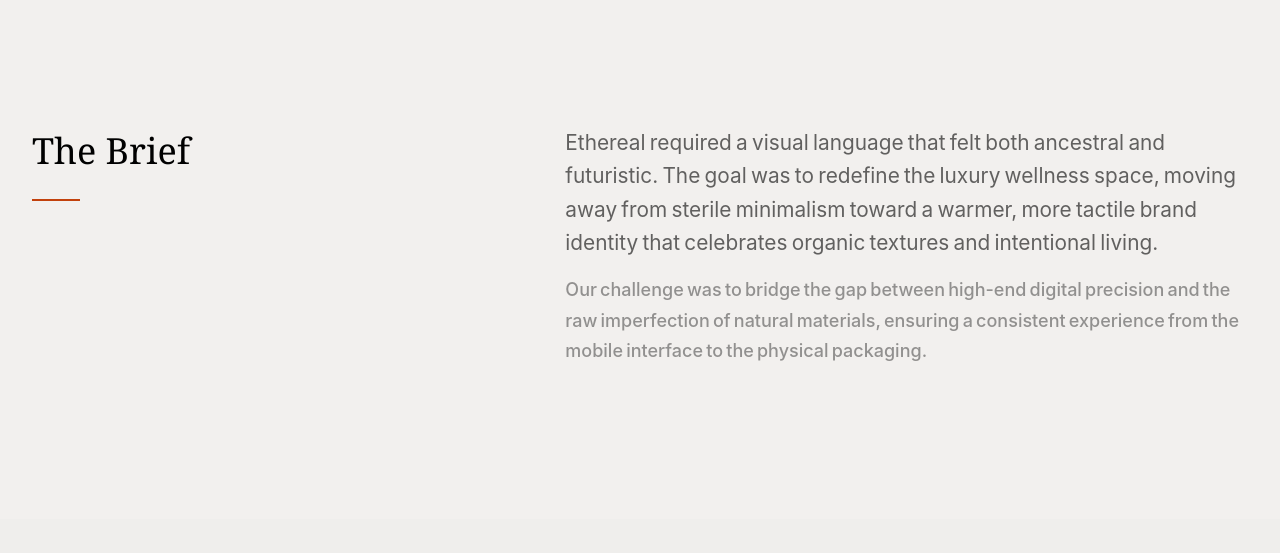
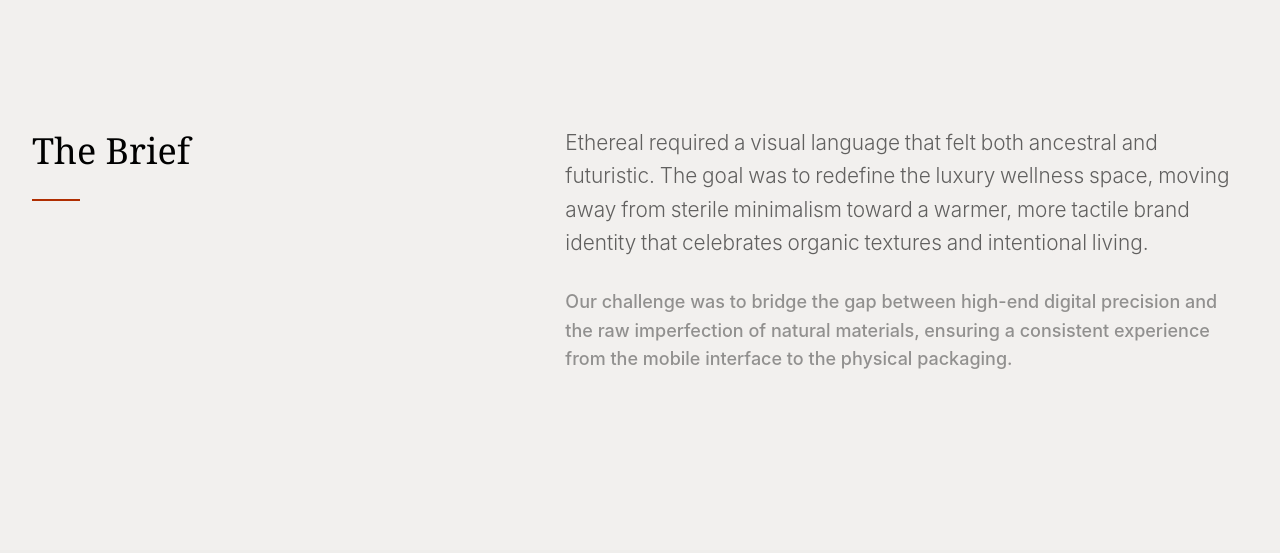
Before and after one commit to eezy-10/Practice, a website: page index.html in a window 1280 px wide. Shown: the part 1094-1647 px from the top of the page. Drawn offline with Linux system fonts and the light colour scheme.

Commit message:
brief-section done

```diff
--- a/style.css
+++ b/style.css
@@ -59,10 +59,10 @@
   padding-inline: 2rem;
 }
 .hero-text {
-  font-size: 4.5rem;
+  font-size: 4.3rem;
   margin-top: 4.8rem;
   margin-bottom: 4rem;
-  letter-spacing: 0rem;
+  letter-spacing: -0.1rem;
   line-height: 0.9;
   font-weight: 500;
 }
@@ -102,11 +102,10 @@
 }
 #the-brief {
   font-family: var(--para-font);
-  margin-block: 5.5rem 7rem;
+  margin-block: 5.5rem 8.5rem;
 }
 .brief-heading {
-  margin-top: 2.5rem;
-  margin-bottom: 2.5rem;
+  margin-block: 2.5rem;
 }
 .brief-heading h1 {
   font-size: 2.25rem; /* text-4xl */
@@ -115,32 +114,29 @@
   margin-bottom: 1.5rem; /* mb-4 */
 }
 .brief-underline {
-  background-color: #c2410c; /* bg-orange-700 */
+  background-color: var(--brown-color); /* bg-orange-700 */
   width: 3rem; /* w-12 */
-  height: 0.13rem; /* h-[0.15rem] */
+  height: 0.15rem; /* h-[0.15rem] */
 }
 .brief-content {
-    word-spacing: -0.1em;
-  margin-top: 2.5rem; /* my-10 */
   margin-bottom: 2.5rem;
   font-weight: 300; /* font-light */
 }
 .brief-one {
+  word-spacing: -0.05em;
   line-height: 1.6;
-  font-weight: 400;
   font-size: 1.3rem; /* text-2xl */
   color: rgba(0, 0, 0, 0.6); /* text-black/60 */
-  margin-bottom: 1rem;
+  margin-bottom: 1.8rem;
 }
 .brief-two {
-  line-height: 1.7;
+  line-height: 1.6;
   font-size: 1.125rem; /* text-lg */
   color: rgba(0, 0, 0, 0.4); /* text-black/40 */
   font-weight: 500;
 }
 .grid{
     display: grid;
-    gap: 4rem;
 }
 #the-process{
     font-family: var(--para-font);
@@ -391,11 +387,13 @@
   }
   .grid {
     grid-template-columns: repeat(12, 1fr);
+    gap: 4rem;
   }
   .brief-heading {
     grid-column: span 4;
   }
   .brief-content {
+    margin-top: 2.5rem;
     grid-column: 6 / span 7; /* md:col-span-8 */
   }
   .process-grid {
```
